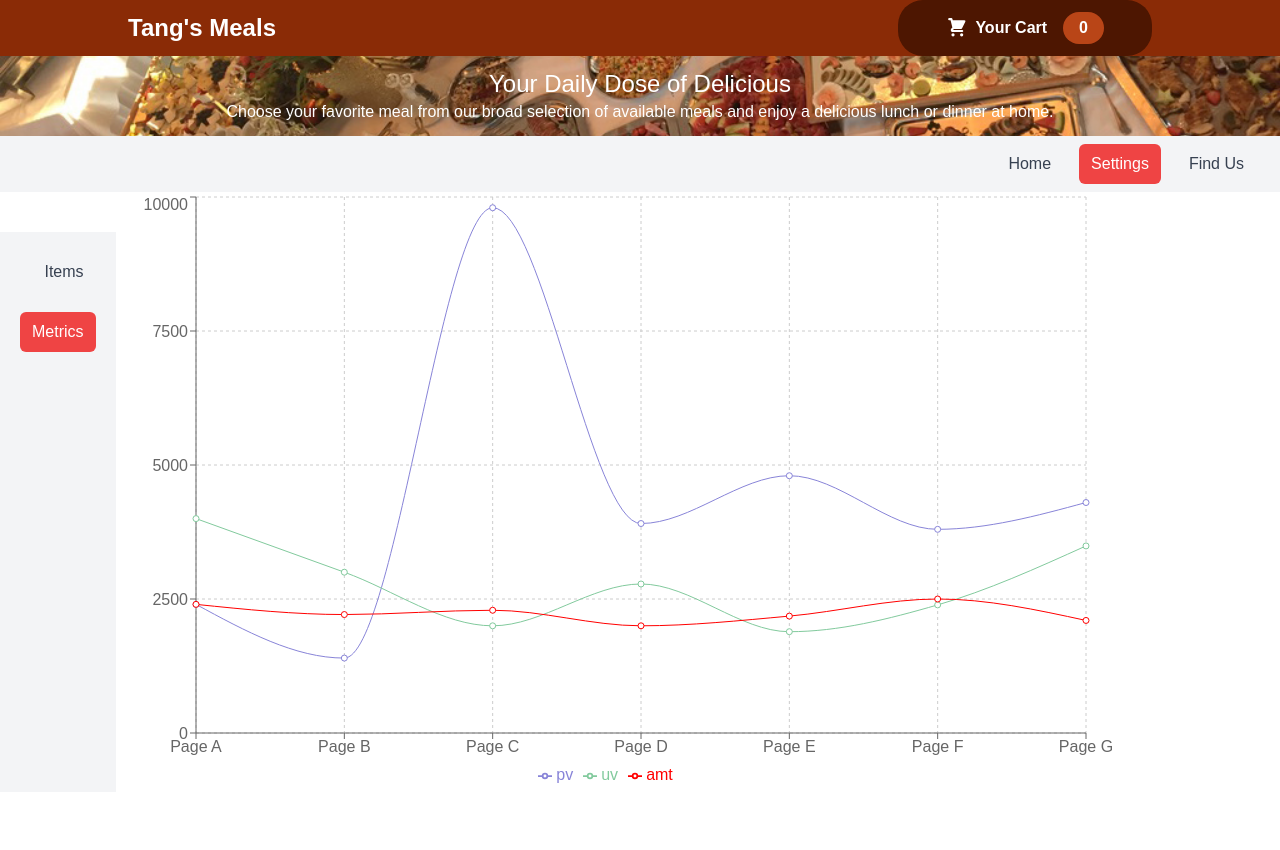
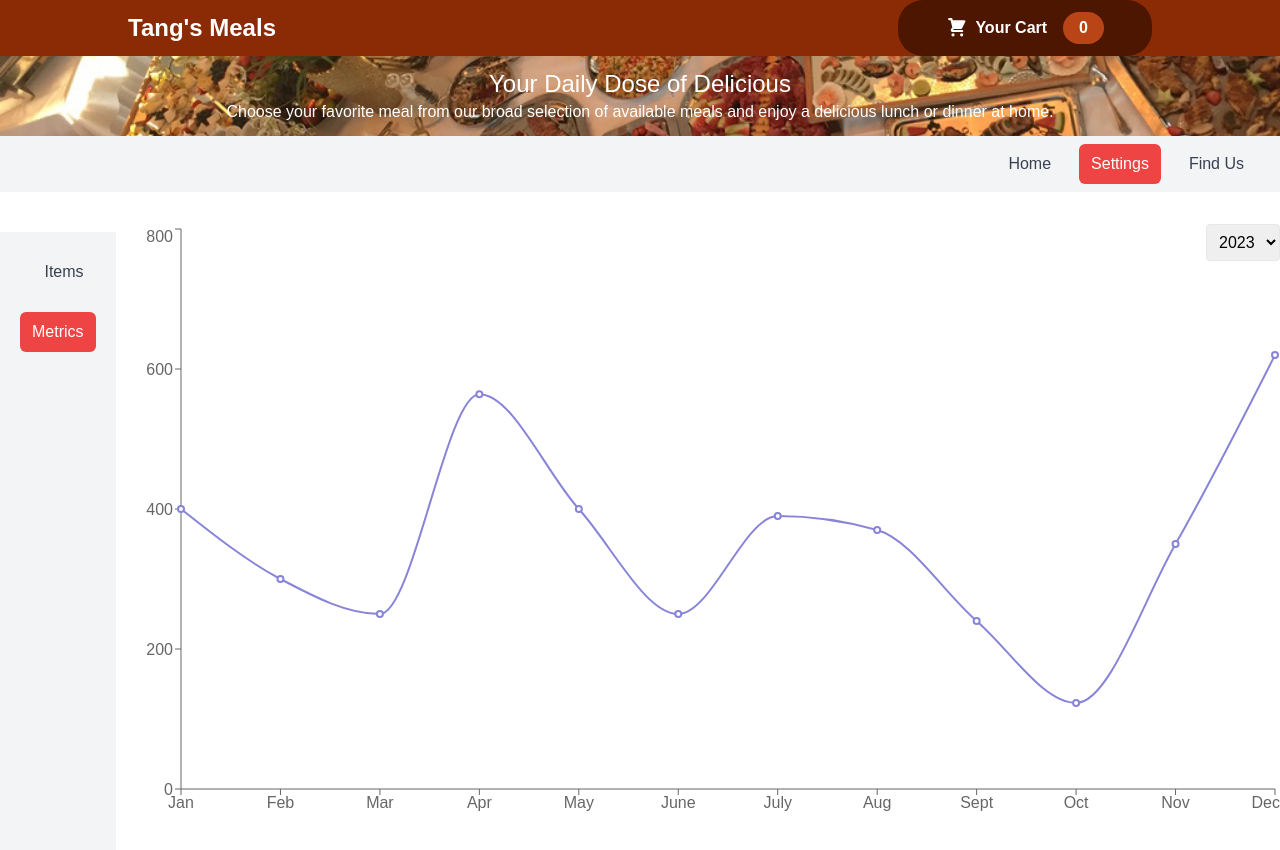
Before and after one commit to zdTang/ReachOnlineStore, a React (Create React App) app: page /settings/metrics in a window 1280 px wide. Shown: the top 850 px of the page. Before the commit the page ends 800 px from the top, so only its background shows below. Built offline with nearby package versions, Linux system fonts and the light colour scheme.

Commit message:
update the linechart

```diff
--- a/src/components/Settings/Metrics.js
+++ b/src/components/Settings/Metrics.js
@@ -1,90 +1,79 @@
-import React, { PureComponent } from "react";
+import { useState } from "react";
 import {
   LineChart,
   Line,
   XAxis,
   YAxis,
-  CartesianGrid,
   Tooltip,
-  Legend,
   ResponsiveContainer,
 } from "recharts";
 
-const data = [
-  {
-    name: "Page A",
-    uv: 4000,
-    pv: 2400,
-    amt: 2400,
-  },
-  {
-    name: "Page B",
-    uv: 3000,
-    pv: 1398,
-    amt: 2210,
-  },
-  {
-    name: "Page C",
-    uv: 2000,
-    pv: 9800,
-    amt: 2290,
-  },
-  {
-    name: "Page D",
-    uv: 2780,
-    pv: 3908,
-    amt: 2000,
-  },
-  {
-    name: "Page E",
-    uv: 1890,
-    pv: 4800,
-    amt: 2181,
-  },
-  {
-    name: "Page F",
-    uv: 2390,
-    pv: 3800,
-    amt: 2500,
-  },
-  {
-    name: "Page G",
-    uv: 3490,
-    pv: 4300,
-    amt: 2100,
-  },
+const data2023 = [
+  { name: "Jan", value: 400 },
+  { name: "Feb", value: 300 },
+  { name: "Mar", value: 250 },
+  { name: "Apr", value: 564 },
+  { name: "May", value: 400 },
+  { name: "June", value: 250 },
+  { name: "July", value: 390 },
+  { name: "Aug", value: 370 },
+  { name: "Sept", value: 240 },
+  { name: "Oct", value: 123 },
+  { name: "Nov", value: 350 },
+  { name: "Dec", value: 620 },
 ];
 
-export default class Metrics extends PureComponent {
-  render() {
+const data2024 = [
+  { name: "Jan", value: 100 },
+  { name: "Feb", value: 300 },
+  { name: "Mar", value: 400 },
+  { name: "Apr", value: 200 },
+  { name: "May", value: 500 },
+  { name: "June", value: 300 },
+  { name: "July", value: 490 },
+  { name: "Aug", value: 760 },
+  { name: "Sept", value: 420 },
+  { name: "Oct", value: 320 },
+  { name: "Nov", value: 300 },
+  { name: "Dec", value: 500 },
+];
+
+const Metrics = () => {
+  const [selectedYear, setSelectedYear] = useState("2023");
+
+  const getCurrentData = () => {
+    return selectedYear === "2023" ? data2023 : data2024;
+  };
+
   return (
-      <div class="container mx-auto max-w-full">
-        <LineChart
-          width={1000}
-          height={600}
-          data={data}
-          margin={{
-            top: 5,
-            right: 30,
-            left: 20,
-            bottom: 5,
-          }}
+    <div className="container mx-auto w-full min-h-screen pt-8">
+      <div className="relative">
+        <div className="absolute right-0 top-0 z-10">
+          <select
+            value={selectedYear}
+            onChange={(e) => setSelectedYear(e.target.value)}
+            className="p-2 border rounded"
           >
-          <CartesianGrid strokeDasharray="3 3" />
+            <option value="2023">2023</option>
+            <option value="2024">2024</option>
+          </select>
+        </div>
+        <ResponsiveContainer width="100%" height={600}>
+          <LineChart data={getCurrentData()}>
             <XAxis dataKey="name" />
             <YAxis />
             <Tooltip />
-          <Legend />
             <Line
               type="monotone"
-            dataKey="pv"
+              dataKey="value"
               stroke="#8884d8"
-            activeDot={{ r: 8 }}
+              strokeWidth={2}
             />
-          <Line type="monotone" dataKey="uv" stroke="#82ca9d" />
-          <Line type="monotone" dataKey="amt" stroke="red" />
           </LineChart>
+        </ResponsiveContainer>
+      </div>
     </div>
   );
-  }
-}
+};
+
+export default Metrics;
```
Lines whose indentation alone changed are shown as unchanged.
